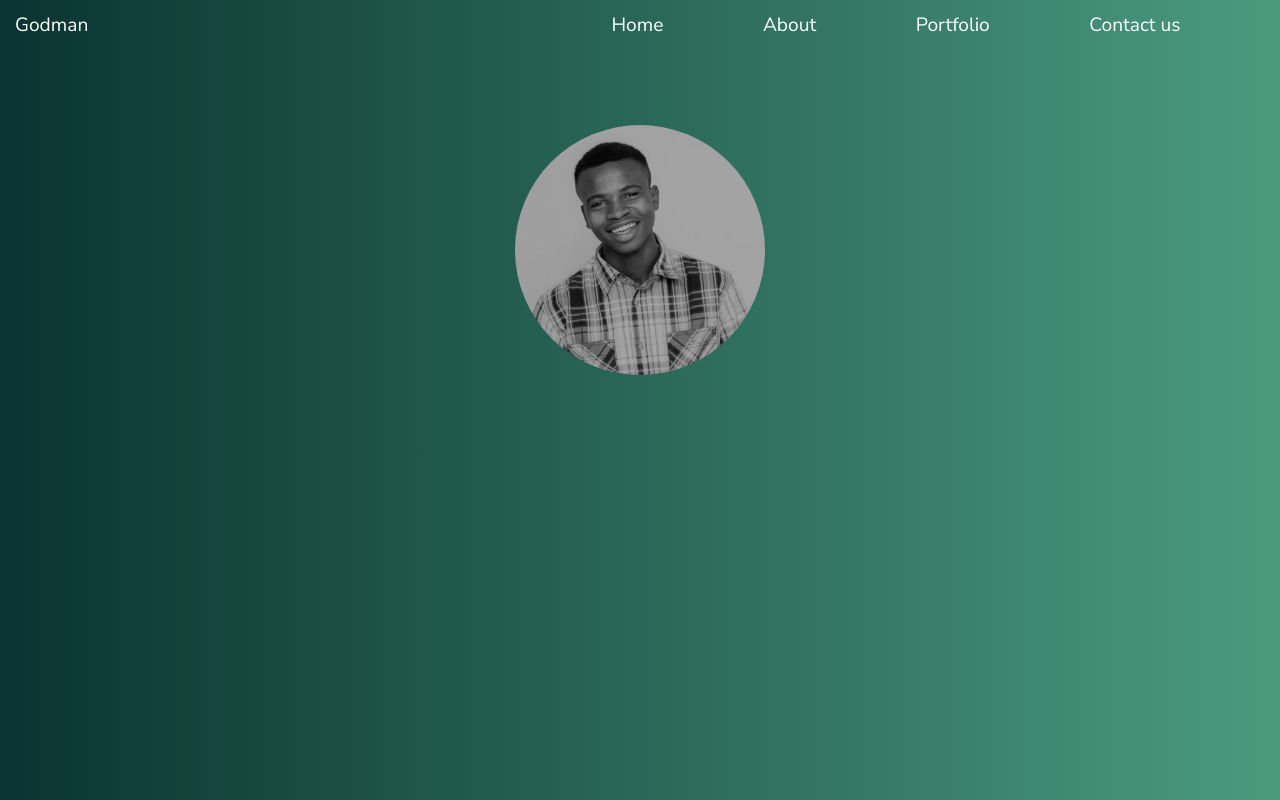
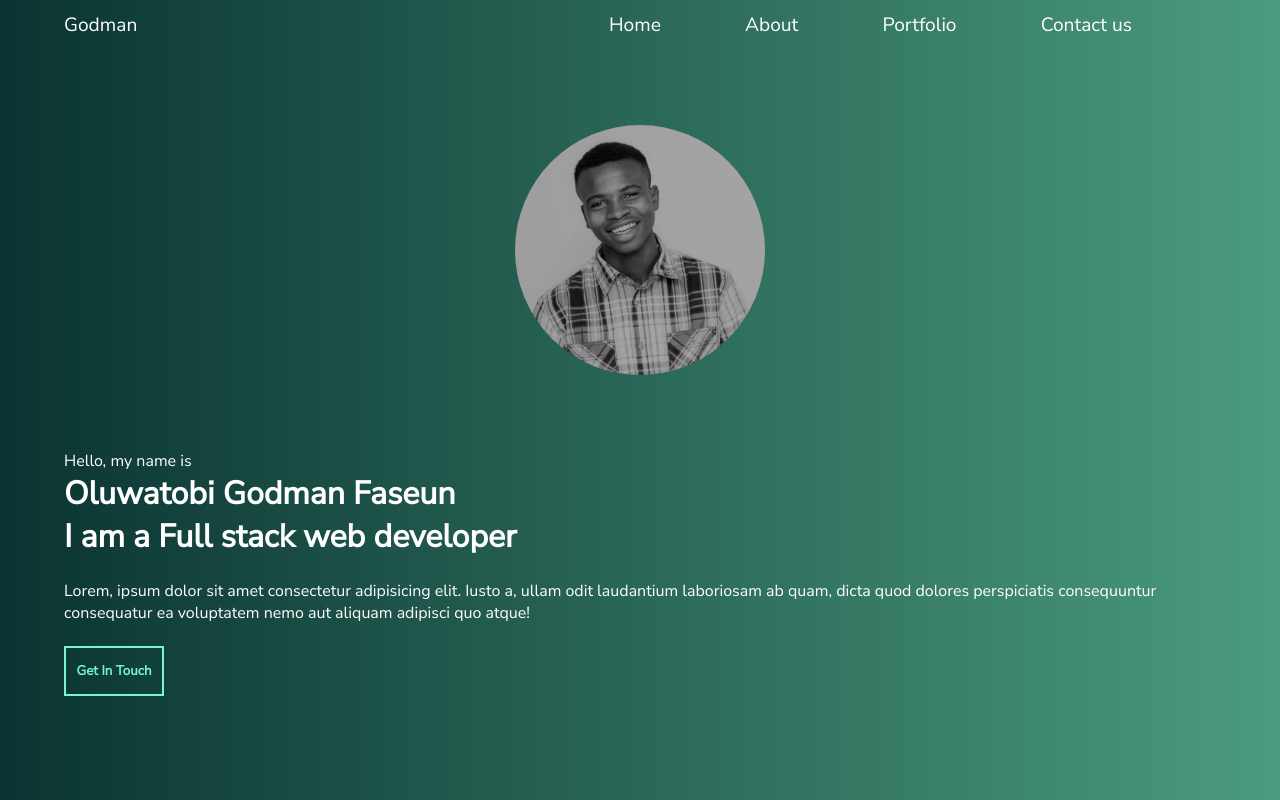
Before and after one commit to godman-codes/portfolio, a React (Create React App) app: page / in a window 1280 px wide. Built offline with nearby package versions, Linux system fonts and the light colour scheme.

Commit message:
created an ijnfo bar to introduce my self

```diff
--- a/src/GlobalStyles.js
+++ b/src/GlobalStyles.js
@@ -17,7 +17,7 @@ export const GlobalStyle = createGlobalStyle`
 
 body {
    margin: 0;
-   padding: 0;
+   padding: 0 5%;
    background: hsla(159, 35%, 45%, 1);
    background: linear-gradient(180deg, hsla(159, 35%, 45%, 1) 0%, hsla(176, 68%, 12%, 1) 100%);
    background: -moz-linear-gradient(180deg, hsla(159, 35%, 45%, 1) 0%, hsla(176, 68%, 12%, 1) 100%);
--- a/src/components/Home.js
+++ b/src/components/Home.js
@@ -2,12 +2,14 @@ import React from "react";
 import Navbar from "./Navbar";
 import ProfilePicture from "./ProfilePicture";
 import Profile from "../images/profile2.jpg";
+import Infobar from "./Infobar";
 
 const Home = () => {
    return (
       <>
          <Navbar />
          <ProfilePicture image={Profile} />
+         <Infobar />
       </>
    );
 };
--- a/src/components/Infobar/Infobar.styles.js
+++ b/src/components/Infobar/Infobar.styles.js
@@ -1,4 +1,18 @@
-// import styled from "styled-components";
+import styled from "styled-components";
 
-// export const Wrapper = styled.div``;
-// export const Content = styled.div``;
+export const Wrapper = styled.div``;
+export const Content = styled.div`
+   button {
+      border: 2px solid #76f7cb;
+      background: transparent;
+      color: #76f7cb;
+      height: 50px;
+      width: 100px;
+      font-size: auto;
+      font-weight: bold;
+      :hover {
+         color: white;
+         background: #76f7cb;
+      }
+   }
+`;
--- a/src/components/Infobar/index.js
+++ b/src/components/Infobar/index.js
@@ -0,0 +1,24 @@
+import React from "react";
+import { Wrapper, Content } from "./Infobar.styles";
+
+const Infobar = () => {
+   return (
+      <Wrapper>
+         <Content>
+            <p>Hello, my name is</p>
+            <h1>Oluwatobi Godman Faseun</h1>
+            <h1>I am a Full stack web developer</h1>
+            <br />
+            <p>
+               Lorem, ipsum dolor sit amet consectetur adipisicing elit. Iusto
+               a, ullam odit laudantium laboriosam ab quam, dicta quod dolores
+               perspiciatis consequuntur consequatur ea voluptatem nemo aut
+               aliquam adipisci quo atque!
+            </p>
+            <br />
+            <button>Get In Touch</button>
+         </Content>
+      </Wrapper>
+   );
+};
+export default Infobar;
--- a/src/components/Navbar/Navbar.styles.js
+++ b/src/components/Navbar/Navbar.styles.js
@@ -15,7 +15,7 @@ export const Content = styled.div`
       width: 60%;
    }
    #logo {
-      padding-left: 15px;
+      /* padding-left: 15px; */
    }
    p {
       font-size: var(--fontMed);
```
